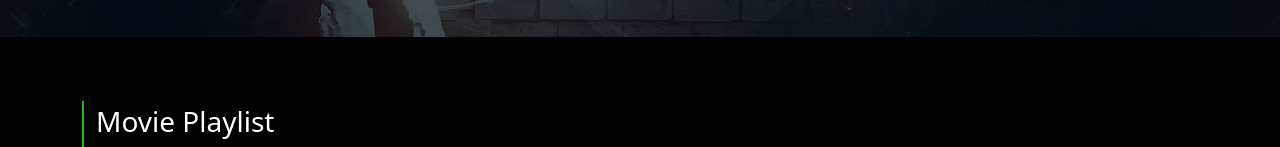
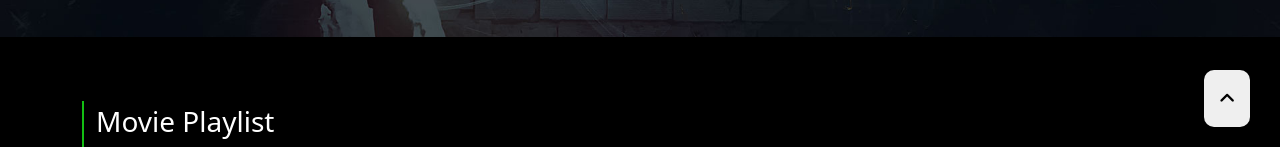
Before and after one commit to GiuseppeDeRosa1992/proj-html-vuejs, a Vue app: page / in a window 1280 px wide. Shown: the part 653-800 px from the top of the page. Built offline with nearby package versions, Linux system fonts and the light colour scheme.

Commit message:
added AppFixedScrollToTop.vue that creat button in position fixed and import in App.vue

```diff
--- a/src/App.vue
+++ b/src/App.vue
@@ -2,12 +2,14 @@
 import AppHeader from './components/AppHeader.vue';
 import AppFooter from './components/AppFooter.vue';
 import AppMain from './components/AppMain.vue';
+import AppFixedScrollToTop from './components/AppFixedScrollToTop.vue';
 import store from './data/store.js';
 export default {
   components: {
     AppHeader,
     AppFooter,
     AppMain,
+    AppFixedScrollToTop,
   },
 
   data() {
@@ -28,6 +30,7 @@ export default {
   <AppHeader />
   <AppMain />
   <AppFooter />
+  <AppFixedScrollToTop />
 </template>
 
 <style scoped></style>
--- /dev/null
+++ b/src/components/AppFixedScrollToTop.vue
@@ -0,0 +1,66 @@
+<script>
+import store from '../data/store.js'
+
+export default {
+    name: "AppFixedScrollToTop",
+
+    components: {
+
+    },
+
+    data() {
+        return {
+            store,
+            scroll: null,
+            visible: null
+        }
+    },
+
+    methods: {
+        getFixed() {
+            this.scroll = window.scrollY
+            if (this.scroll > 100) {
+                this.visible = "myBtn"
+                console.log("sei in if")
+            }
+        },
+        topFunction() {
+            document.body.scrollTop = 0; // For Safari
+            document.documentElement.scrollTop = 0; // For Chrome, Firefox, IE and Opera
+        }
+    },
+    created() {
+        window.addEventListener('scroll', this.getFixed)
+    },
+    mounted() {
+    }
+};
+</script>
+
+<template>
+
+    <button @click="topFunction()" class="d-none" :class="this.visible" title="Go to top">
+        <i class="fa fa-angle-up"></i>
+    </button>
+</template>
+
+<style scoped>
+.myBtn {
+    display: block !important;
+    position: fixed;
+    bottom: 20px;
+    right: 30px;
+    z-index: 99;
+    border: none;
+    outline: none;
+    color: white;
+    cursor: pointer;
+    padding: 15px;
+    border-radius: 10px;
+    font-size: 18px;
+}
+
+i {
+    color: black;
+}
+</style>
```
Also changed, not shown: src/components/AppFooter.vue (+7 -5 lines).
